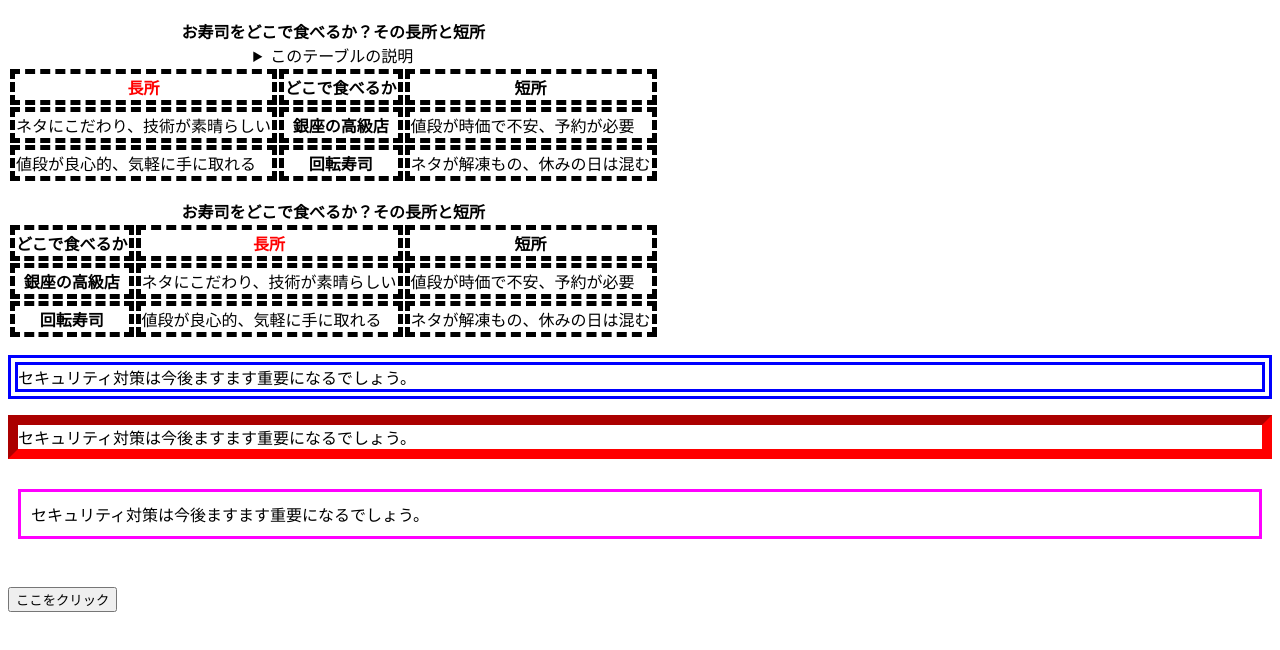
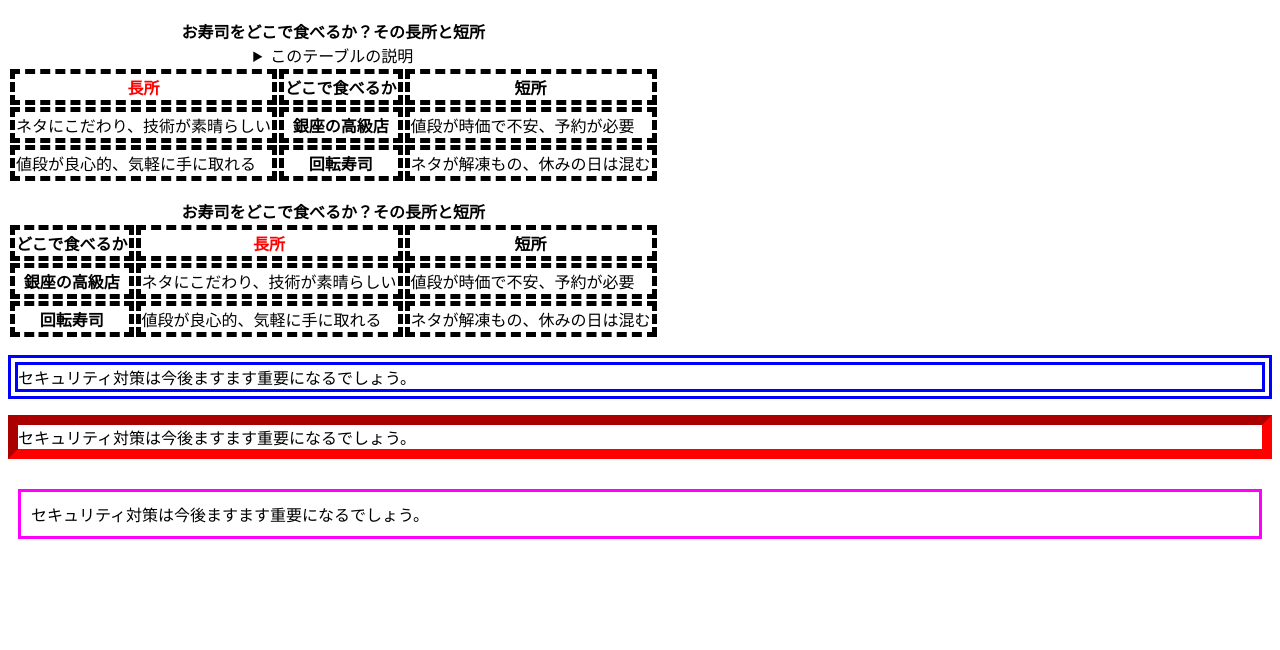
Before and after one commit to nonakasyuya/syuyanonaka2, a plain HTML site: page index.html in a window 1280 px wide. Shown: the part 70-720 px from the top of the page. Drawn offline with Linux system fonts and the light colour scheme.

Commit message:
Update index.html

```diff
--- a/index.html
+++ b/index.html
@@ -48,7 +48,5 @@
   <p class="sample2">セキュリティ対策は今後ますます重要になるでしょう。</p>
   <p class="sample3">セキュリティ対策は今後ますます重要になるでしょう。</p>
   <br>
-<input type="button" value="ここをクリック"
- onclick="sayhello();">
   </body>
 </html>
```
